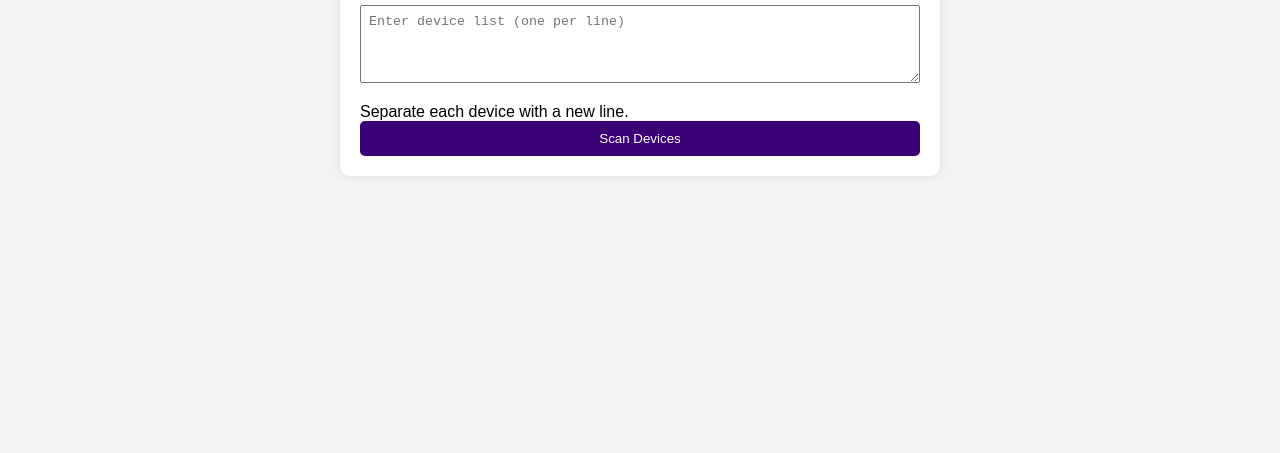
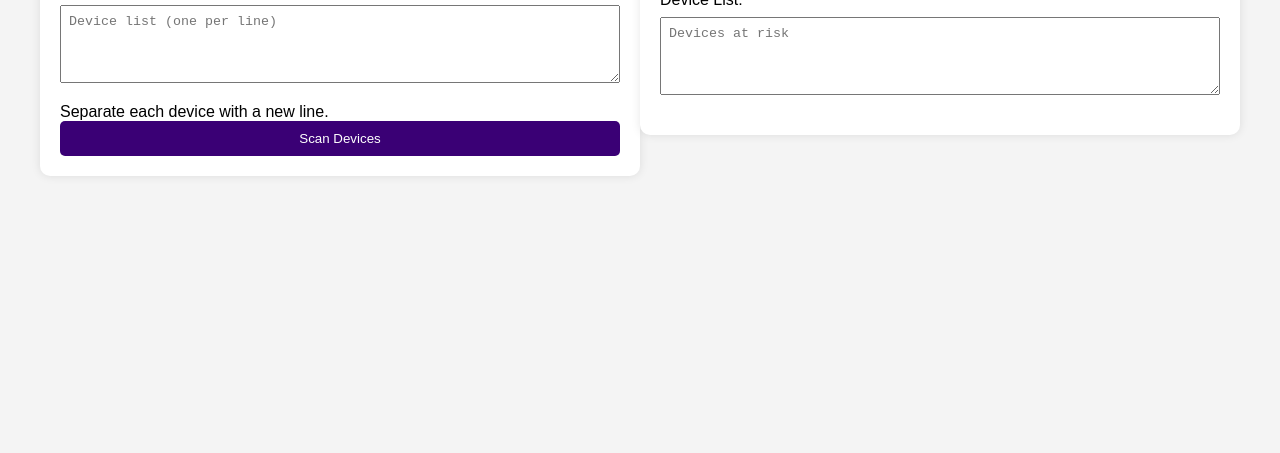
Before and after one commit to Aashi190404/ONS, a plain HTML site: page security.html in a window 1280 px wide. Shown: the part 347-800 px from the top of the page. Drawn offline with Linux system fonts and the light colour scheme.

Commit message:
Update security.html

```diff
--- a/security.html
+++ b/security.html
@@ -66,10 +66,16 @@
         <h2>Network Assessment System</h2>
         <form id="assessmentForm">
             <label for="deviceList">Device List:</label>
-            <textarea placeholder="Enter device list (one per line)" name="deviceList" id="deviceList" rows="4" aria-describedby="deviceListHelp"></textarea>
+            <textarea placeholder="Device list (one per line)" name="deviceList" id="deviceList" rows="4" aria-describedby="deviceListHelp"></textarea>
             <p id="deviceListHelp" class="help-text">Separate each device with a new line.</p>
 
             <button type="button" onclick="scanDevices()">Scan Devices</button>
+        </form>
+    </div>
+    <div class="container">
+        <form id="assessmentForm">
+            <label for="deviceList">Device List:</label>
+            <textarea placeholder="Devices at risk" name="deviceList" id="deviceList" rows="4" aria-describedby="deviceListHelp"></textarea>
         </form>
     </div>
 
```
